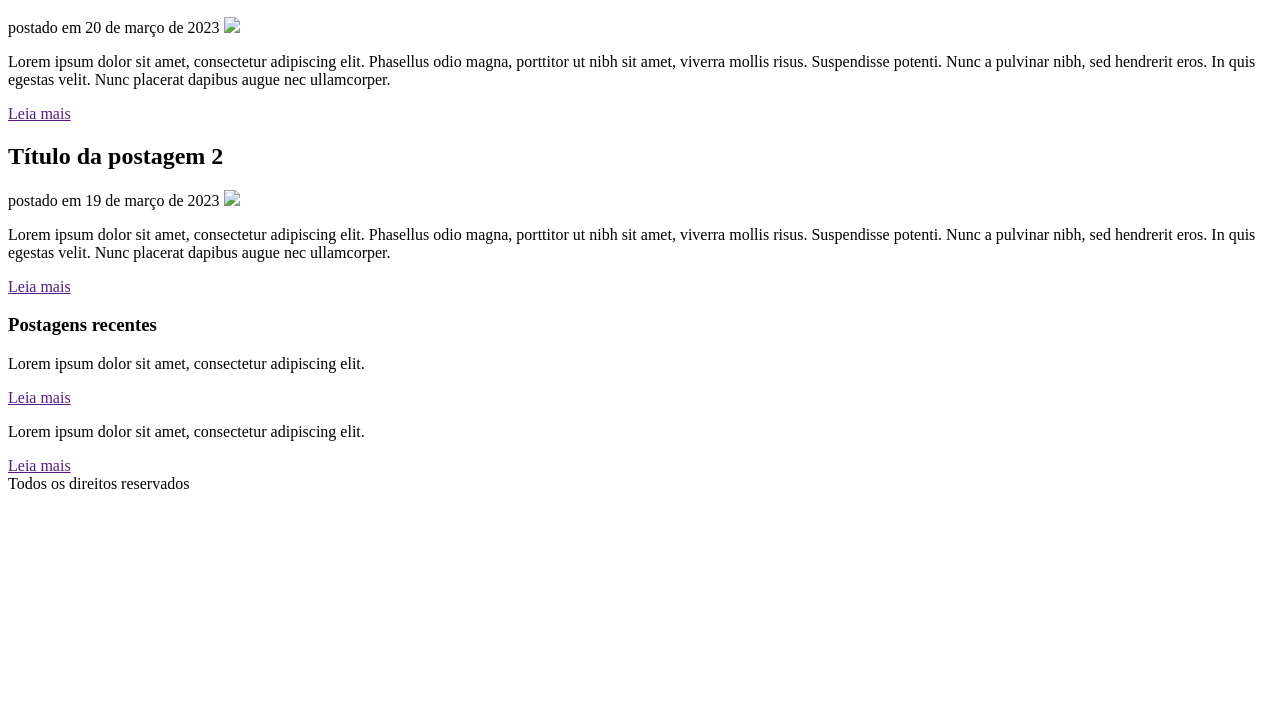
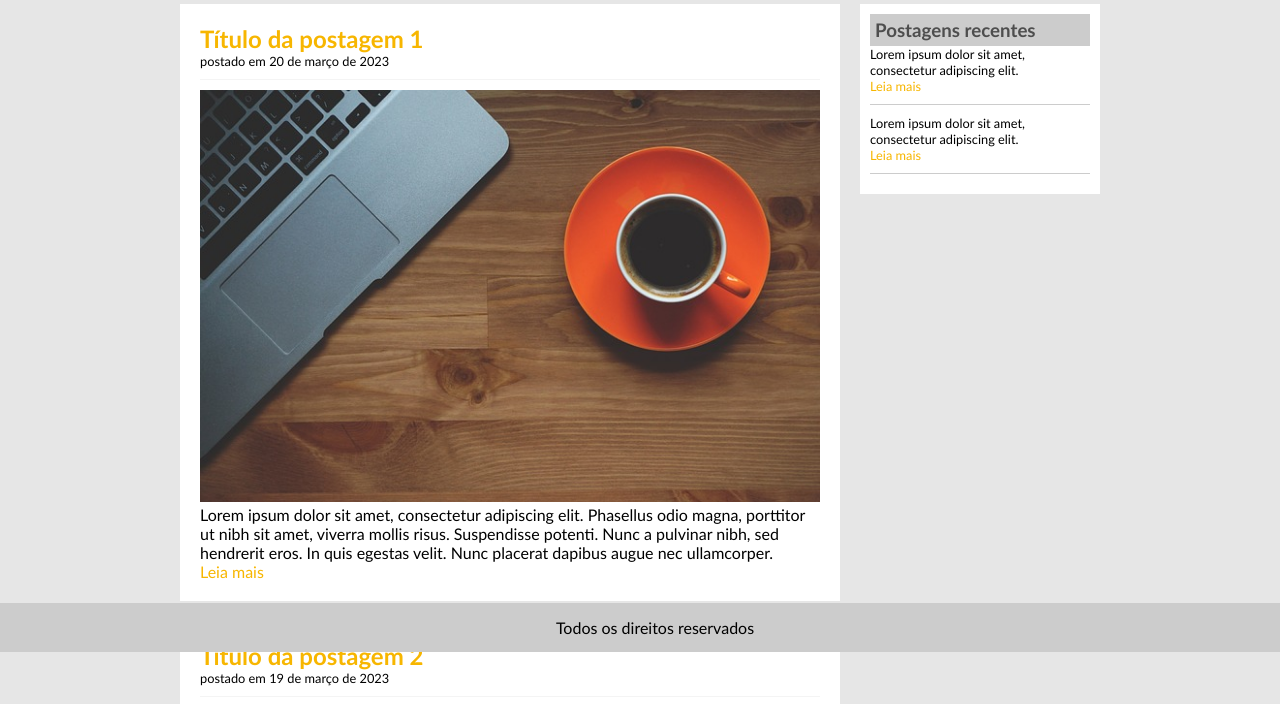
Before and after one commit to thalbl/TecBlog, a plain HTML site: page index.html in a window 1280 px wide. Shown: the part 148-852 px from the top of the page. Before the commit the page ends 800 px from the top, so only its background shows below. Drawn offline with Linux system fonts and the light colour scheme; the site is published under a folder, as on GitHub Pages, so addresses that start at the root find nothing.

Commit message:
Alteração no index e readme

```diff
--- a/index.html
+++ b/index.html
@@ -3,7 +3,7 @@
 <head>
     <meta charset="UTF-8">
     <title>TecBlog - Seu blog de tecnologia</title>
-    <link rel="stylesheet" type="text/css" href="/css/styles.css">
+    <link rel="stylesheet" type="text/css" href="css/styles.css">
 </head>
 <body>
     <div id="header">
@@ -26,7 +26,7 @@
             <div class="postagem">
                 <h2>Título da postagem 1</h2>
                 <span class="data-postagem">postado em 20 de março de 2023</span>
-                <img width="620px" src="/images/imagem1.jpg" class="img-postagem">
+                <img width="620px" src="images/imagem1.jpg" class="img-postagem">
                 <p>Lorem ipsum dolor sit amet, consectetur adipiscing elit.
                     Phasellus odio magna, porttitor ut nibh sit amet, viverra mollis risus.
                     Suspendisse potenti. Nunc a pulvinar nibh, sed hendrerit eros. In quis egestas velit.
@@ -39,7 +39,7 @@
             <div class="postagem">
                 <h2>Título da postagem 2</h2>
                 <span class="data-postagem">postado em 19 de março de 2023</span>
-                <img width="620px" src="/images/imagem2.jpg" class="img-postagem">
+                <img width="620px" src="images/imagem2.jpg" class="img-postagem">
                 <p>
                     Lorem ipsum dolor sit amet, consectetur adipiscing elit.
                     Phasellus odio magna, porttitor ut nibh sit amet, viverra mollis risus.
```
Also changed, not shown: 1 other file.
